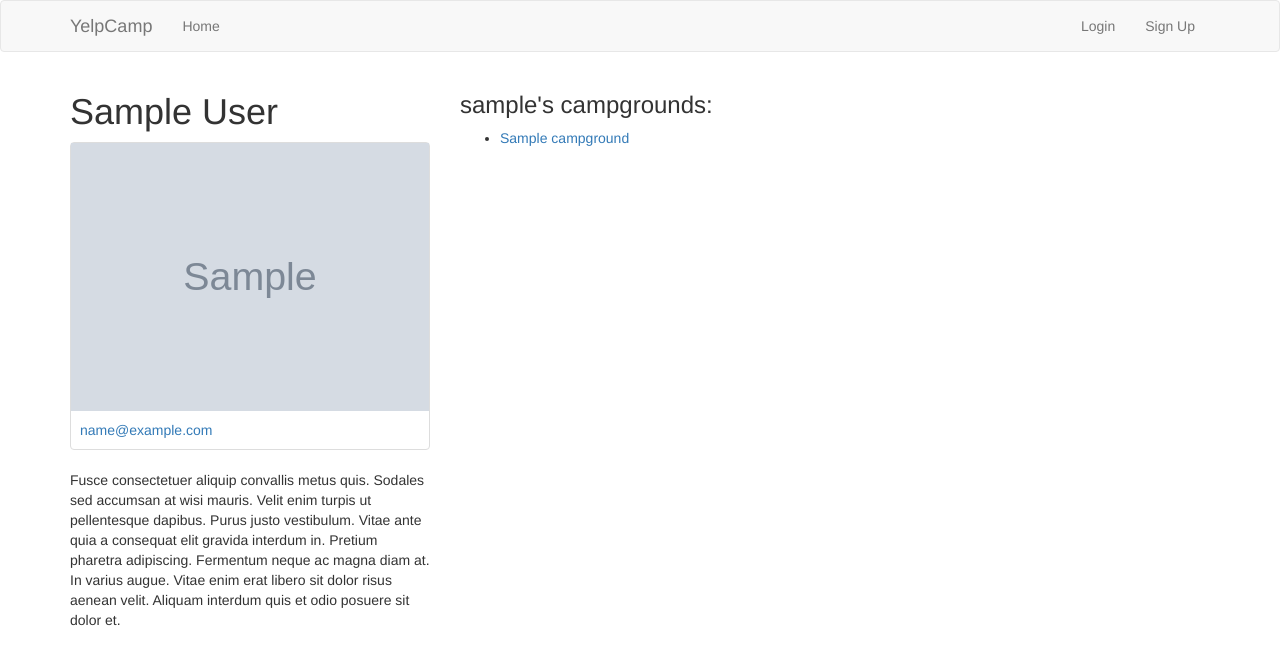
After one commit to yuhuailin/YelpCampReact, a Node server app: page /users/600000000000000000000001 in a window 1280 px wide. The commit adds this page. Shown: the top 665 px of the page. Run offline with Node 20, Linux system fonts and the light colour scheme; tables that the repository leaves empty hold one stand-in row (values such as "Sample post"); grey boxes marked "Sample" are stand-in pictures; some libraries are stand-ins or nearby versions.

Commit message:
add search/add admin/add user profile

```diff
--- a/app.js
+++ b/app.js
@@ -32,6 +32,7 @@ app.use(methodOverride("_method"));
 app.use(flash());
 // seedDB();
 
+app.locals.moment = require('moment');
 // passport config
 app.use(require("express-session")({
     secret: "Rusty is a dog",
--- a/middleware/index.js
+++ b/middleware/index.js
@@ -11,7 +11,7 @@ middlewareObj.checkCampgroundOwnership = function(req, res, next) {
                 res.redirect("back");
             } else {
                 // does user own the campground?
-                if(foundCampground.author.id.equals(req.user._id)) {
+                if(foundCampground.author.id.equals(req.user._id) || req.user.isAdmin) {
                     next();
                 } else {
                     req.flash("error", "permission denied!");
@@ -34,7 +34,7 @@ middlewareObj.checkCommentOwnership = function(req, res, next) {
                res.redirect("back");
            }  else {
                 // does user own the comment?
-                if(foundComment.author.id.equals(req.user._id)) {
+                if(foundComment.author.id.equals(req.user._id) || req.user.isAdmin) {
                     next();
                 } else {
                     req.flash("error", "permission denied!");
--- a/models/campground.js
+++ b/models/campground.js
@@ -8,6 +8,7 @@ var campgroundSchema = new mongoose.Schema({
    location: String,
    lat: Number,
    lng: Number,
+   createdAt: {type: Date, default: Date.now},
    author: {
       id: {
          type: mongoose.Schema.Types.ObjectId,
--- a/models/comment.js
+++ b/models/comment.js
@@ -2,6 +2,7 @@ var mongoose = require("mongoose");
 //schema setup
 var commentSchema = new mongoose.Schema({
    text: String,
+   createdAt: {type: Date, default: Date.now},
    author: {
       id: {
          type: mongoose.Schema.Types.ObjectId,
--- a/package.json
+++ b/package.json
@@ -16,7 +16,9 @@
     "express": "^4.15.4",
     "express-session": "^1.15.5",
     "geocoder": "^0.2.3",
+    "locus": "^2.0.1",
     "method-override": "^2.3.9",
+    "moment": "^2.18.1",
     "mongoose": "^4.11.6",
     "passport": "^0.4.0",
     "passport-local": "^1.0.0",
--- a/public/stylesheets/main.css
+++ b/public/stylesheets/main.css
@@ -1,5 +1,15 @@
+.images img{
+    width: 100%;
+    height: 200px;
+    background-size: cover;
+    background-position: center center;
+}
+
 .thumbnail img{
     width: 100%;
+    max-height: 650px;
+    background-size: cover;
+    background-position: center center;
 }
 
 .thumbnail {
--- a/routes/index.js
+++ b/routes/index.js
@@ -2,7 +2,7 @@ var express = require("express");
 var router = express.Router();
 var passport = require("passport");
 var User = require("../models/user");
-
+var Campground = require("../models/campground");
 
 // root route
 router.get("/", function(req, res) {
@@ -22,7 +22,18 @@ router.get("/register", function(req, res) {
 // handle user sign up
 router.post("/register", function(req, res) {
     // create a new user, hash the password and store into database
-    User.register(new User({username: req.body.username}), req.body.password, function(err, user) {
+    var newUser = new User(
+        {
+            username: req.body.username,
+            firstName: req.body.firstName,
+            lastName: req.body.lastName,
+            email: req.body.email,
+            avatar: req.body.avatar
+        });
+    if(req.body.adminCode === "SecretCode123") {
+        newUser.isAdmin = true;
+    }
+    User.register(newUser, req.body.password, function(err, user) {
         if (err) {
             // req.flash("error", err.message);
             // return res.redirect("/register");
@@ -42,7 +53,7 @@ router.post("/register", function(req, res) {
 
 // render login form
 router.get("/login", function(req, res) {
-   res.render("login", {page:'login'});
+    res.render("login", {page:'login'});
 });
 
 // handle user login
@@ -63,4 +74,24 @@ router.get("/logout", function(req,res) {
     res.redirect("/campgrounds");
 });
 
+// =================
+// profile route
+// =================
+router.get("/users/:user_id", function(req, res) {
+    User.findById(req.params.user_id, function(err, foundUser) {
+        if(err) {
+            req.flash("error", "Something went wrong");
+            res.redirect("/");
+        } else {
+            Campground.find().where('author.id').equals(foundUser._id).exec(function(err, campgrounds){
+                if(err) {
+                    req.flash("error", "Something went wrong");
+                    res.redirect("/");
+                }
+                res.render("users/show", {user: foundUser, campgrounds: campgrounds});
+            })
+        }
+    });
+});
+
 module.exports = router;
--- a/views/campgrounds/edit.ejs
+++ b/views/campgrounds/edit.ejs
@@ -11,7 +11,7 @@
                     <input class="form-control" type="number" name="campground[price]" value="<%= campground.price %>" min="0.01" step="0.01">
                 </div>
                 <div class="form-group">
-                    <input class="form-control" type="text" name="campground[location]" id="location" value="<%= campground.location %>">
+                    <input class="form-control" type="text" name="campground[location]" value="<%= campground.location %>">
                 </div>
                 <div class="form-group">
                     <input class="form-control" type="text" name="campground[image]" value="<%= campground.image %>">
--- /dev/null
+++ b/views/users/show.ejs
@@ -0,0 +1,30 @@
+<% include ../partials/header %>
+
+<div class="row">
+    <div class="col-md-4">
+        <h1><%= user.firstName + " " + user.lastName %></h1>
+        <div class="thumbnail">
+            <img src="<%= user.avatar %>" alt="user profile image">
+            <div class="caption">
+                <a href="mailto:<%= user.email %>">
+                    <%= user.email %>
+                </a>
+            </div>
+        </div>
+        Fusce consectetuer aliquip convallis metus quis. Sodales sed accumsan at wisi mauris. Velit enim turpis ut pellentesque dapibus. Purus justo vestibulum. Vitae ante quia a consequat elit gravida interdum in.
+
+        Pretium pharetra adipiscing. Fermentum neque ac magna diam at. In varius augue. Vitae enim erat libero sit dolor risus aenean velit. Aliquam interdum quis et odio posuere sit dolor et.
+    </div>
+    <div class="col-md-8">
+        <h3><%= user.username %>'s campgrounds: </h3>
+        <ul>
+            <% campgrounds.forEach(function(campground){ %>
+                <li>
+                    <a href="/campgrounds/<%= campground.id %>"><%= campground.name %></a>
+                </li>
+            <% }); %>
+        </ul>
+    </div>
+</div>
+
+<% include ../partials/footer %>
```
Also changed, not shown: models/user.js (+6 -1 lines), routes/campgrounds.js (+21 -1 lines), views/campgrounds/index.ejs (+16 -1 lines), views/campgrounds/show.ejs (+8 -6 lines), views/register.ejs (+15 -0 lines), 1 other file.
